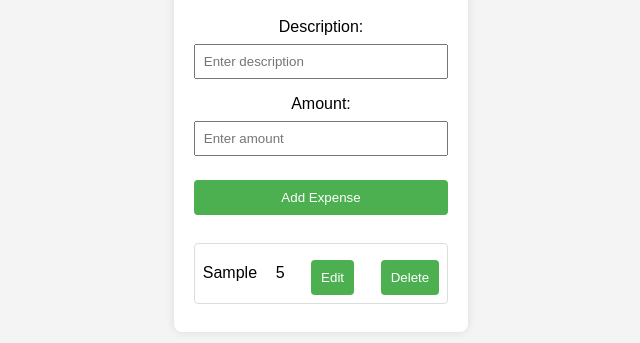
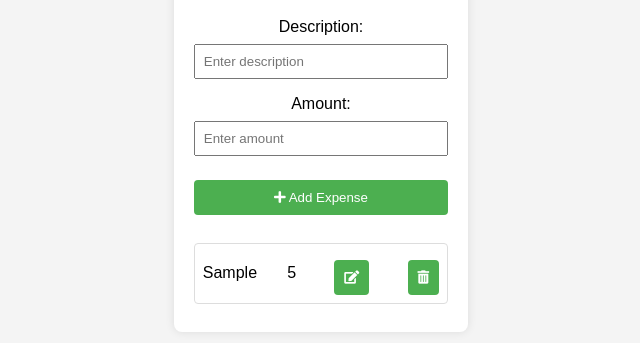
Before and after one commit to lebogang26/codeAlpha_expense-tracker, a plain HTML site: page index.html in a window 1280 px wide. Both pictures are taken after typing "Sample", "5" into the empty fields and a click on the button "Add Expense". Shown: the part 275-618 px from the top of the page, without its empty margins (319-959 px from the left). Drawn offline with Linux system fonts and the light colour scheme.

Commit message:
Updated edit and delete buttons

```diff
--- a/index.html
+++ b/index.html
@@ -1,13 +1,17 @@
 <!DOCTYPE html>
 <html lang="en">
-<head>
-    <meta charset="UTF-8">
-    <meta name="viewport" content="width=device-width, initial-scale=1.0">
-    <link rel="stylesheet" href="styles.css">
+  <head>
+    <meta charset="UTF-8" />
+    <meta name="viewport" content="width=device-width, initial-scale=1.0" />
+    <link rel="stylesheet" href="styles.css" />
     <title>Expense Tracker App</title>
-</head>
-<body>
-    <div class="container">
+    <link
+      rel="stylesheet"
+      href="https://cdnjs.cloudflare.com/ajax/libs/font-awesome/5.15.4/css/all.min.css"
+    />
+  </head>
+  <body>
+    <div class="container mt-2">
         <h1>Expense Tracker</h1>
         <div id="expense-form">
             <label for="description">Description:</label>
@@ -16,12 +20,11 @@
             <label for="amount">Amount:</label>
             <input type="number" id="amount" placeholder="Enter amount">
 
-            <button onclick="addExpense()">Add Expense</button>
+            <button onclick="addExpense()"><i class="fas fa-plus"></i> Add Expense</button>
         </div>
 
         <div id="expense-list"></div>
     </div>
-
     <script src="script.js"></script>
-</body>
+  </body>
 </html>
--- a/script.js
+++ b/script.js
@@ -64,7 +64,7 @@ function loadExpenses() {
     expenseList.innerHTML = '';
 
     if (expenses.length === 0) {
-        expenseList.innerHTML = '<p>No expenses available.</p>';
+        expenseList.innerHTML = '<p>No expenses recorded.</p>';
     } else {
         expenses.forEach(expense => {
             const div = document.createElement('div');
@@ -72,13 +72,14 @@ function loadExpenses() {
             div.innerHTML = `
                 <span>${expense.description}</span>
                 <span>${expense.amount}</span>
-                <button onclick="editExpense(${expense.id})">Edit</button>
-                <button onclick="deleteExpense(${expense.id})">Delete</button>
+                <button onclick="editExpense(${expense.id})"><i class="fas fa-edit"></i></button>
+                <button onclick="deleteExpense(${expense.id})"><i class="fas fa-trash-alt"></i></button>
             `;
             expenseList.appendChild(div);
         });
     }
 }
+
 
 function getExpenses() {
     const expensesString = localStorage.getItem('expenses');
```
